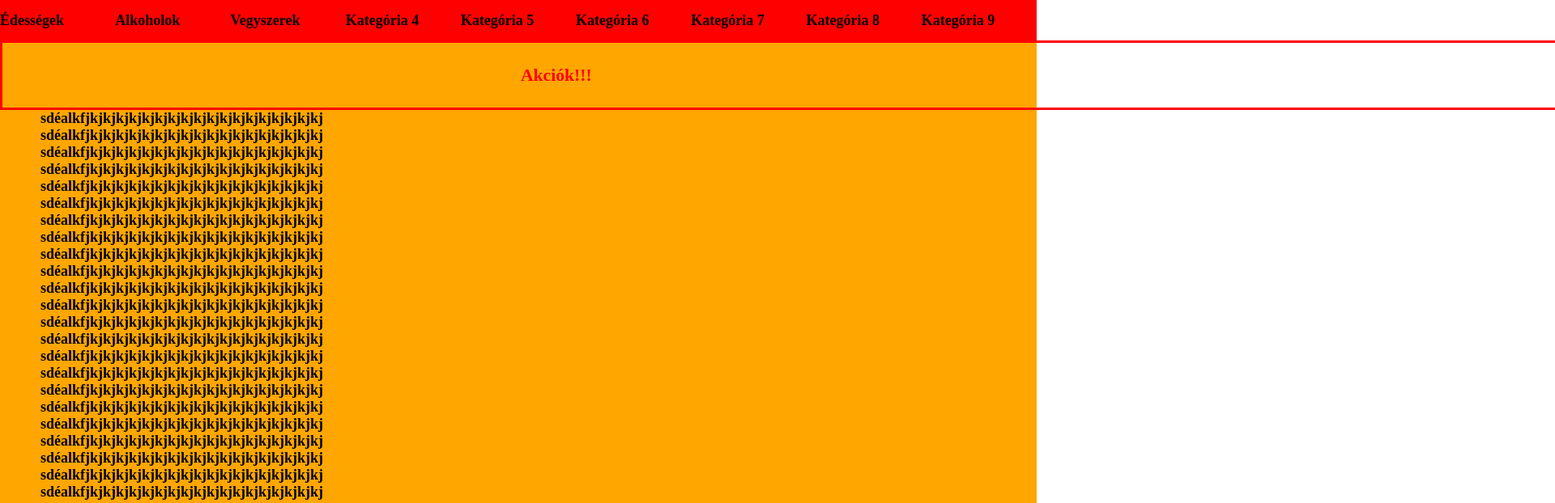
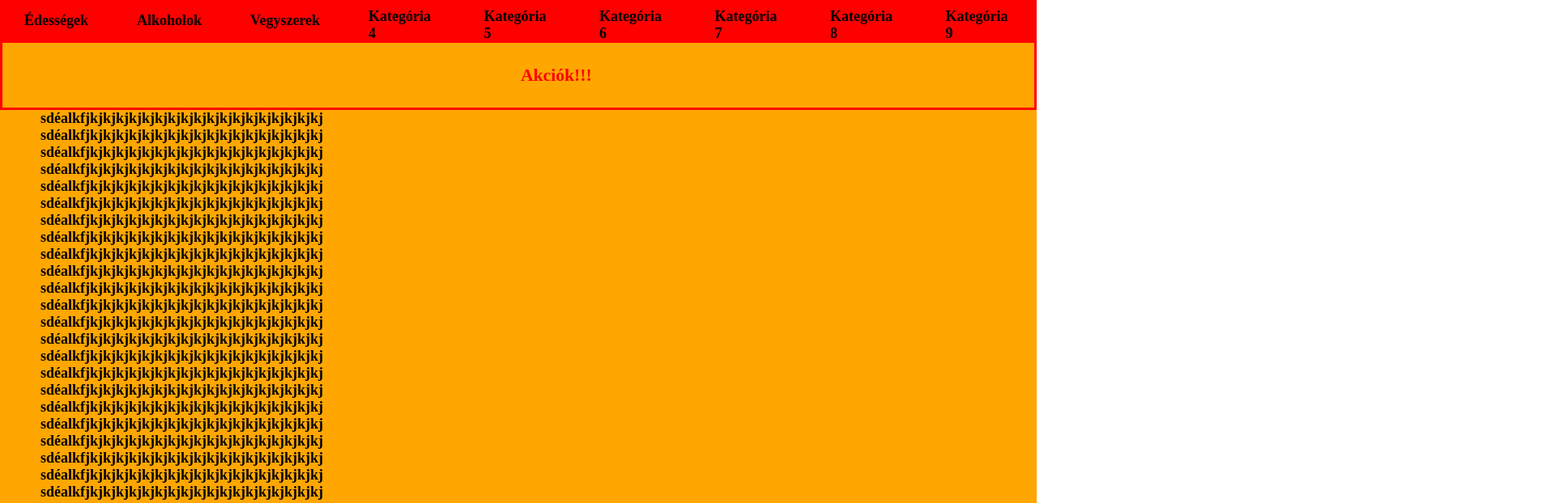
Before and after one commit to sunroleplayhun/sunroleplayhun.github.io, a plain HTML site: page index.html in a window 1280 px wide. Shown: the top 622 px of the page at 81% size, 1920 px wide, since content can reach past the window. Drawn offline with Linux system fonts and the light colour scheme.

Commit message:
Update styles.css

```diff
--- a/styles.css
+++ b/styles.css
@@ -6,7 +6,7 @@
  color: black;
  font-weight: bolder;
  font-size: large;
- width: 100%;
+
 }
 
 section{
@@ -17,6 +17,7 @@ section header{
     background-color: rgba(255, 166, 0, 1);
     padding: auto;
     line-height: 80px;
+
 
 }
 section header h1{
@@ -40,13 +41,13 @@ nav{
     top: 0;
     left: 0;
     display: flex;
-
+    width: 100%;
 
 
 }
 nav a{
     display: inline-block;
-    padding: 10px auto;
+    padding: 10px 30px;
     margin: auto;
 
 
```
